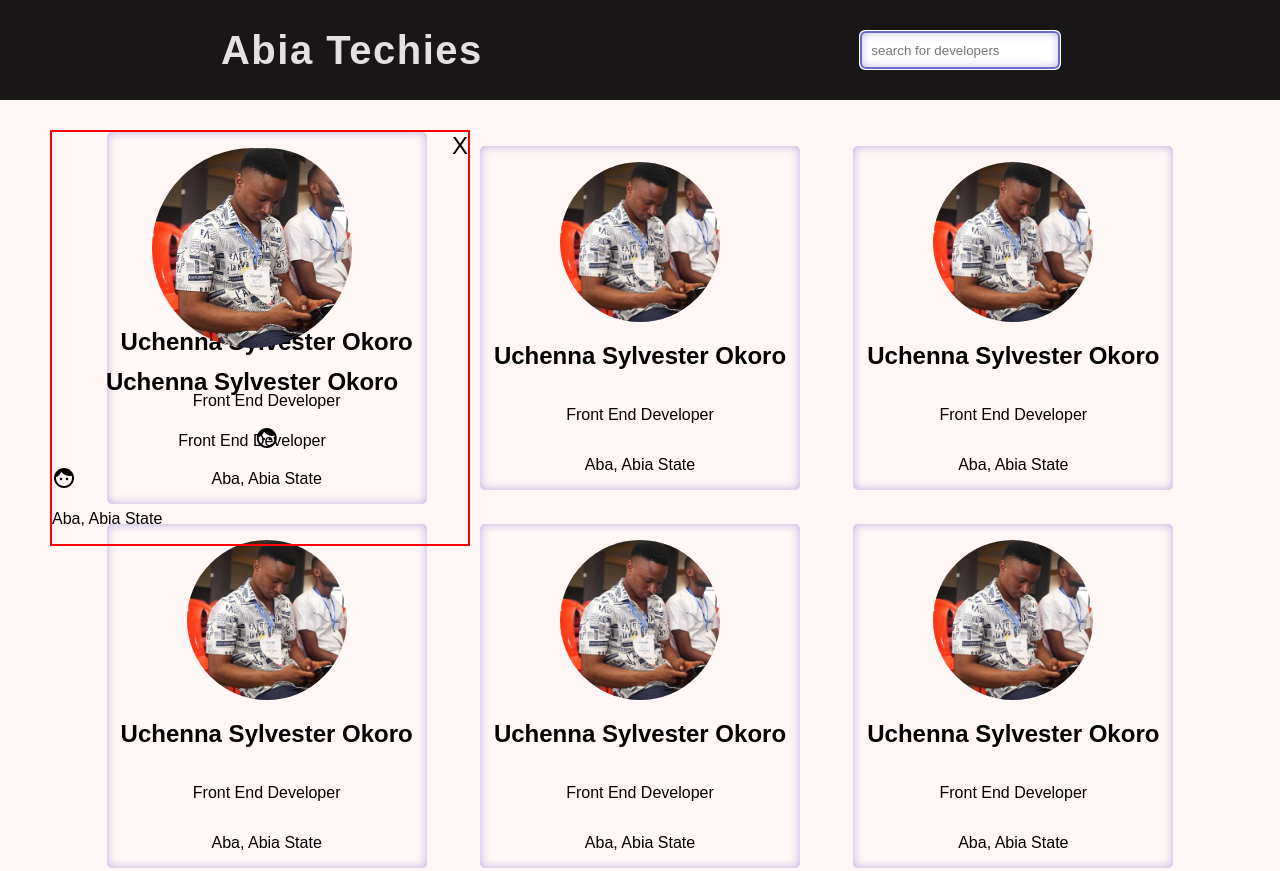
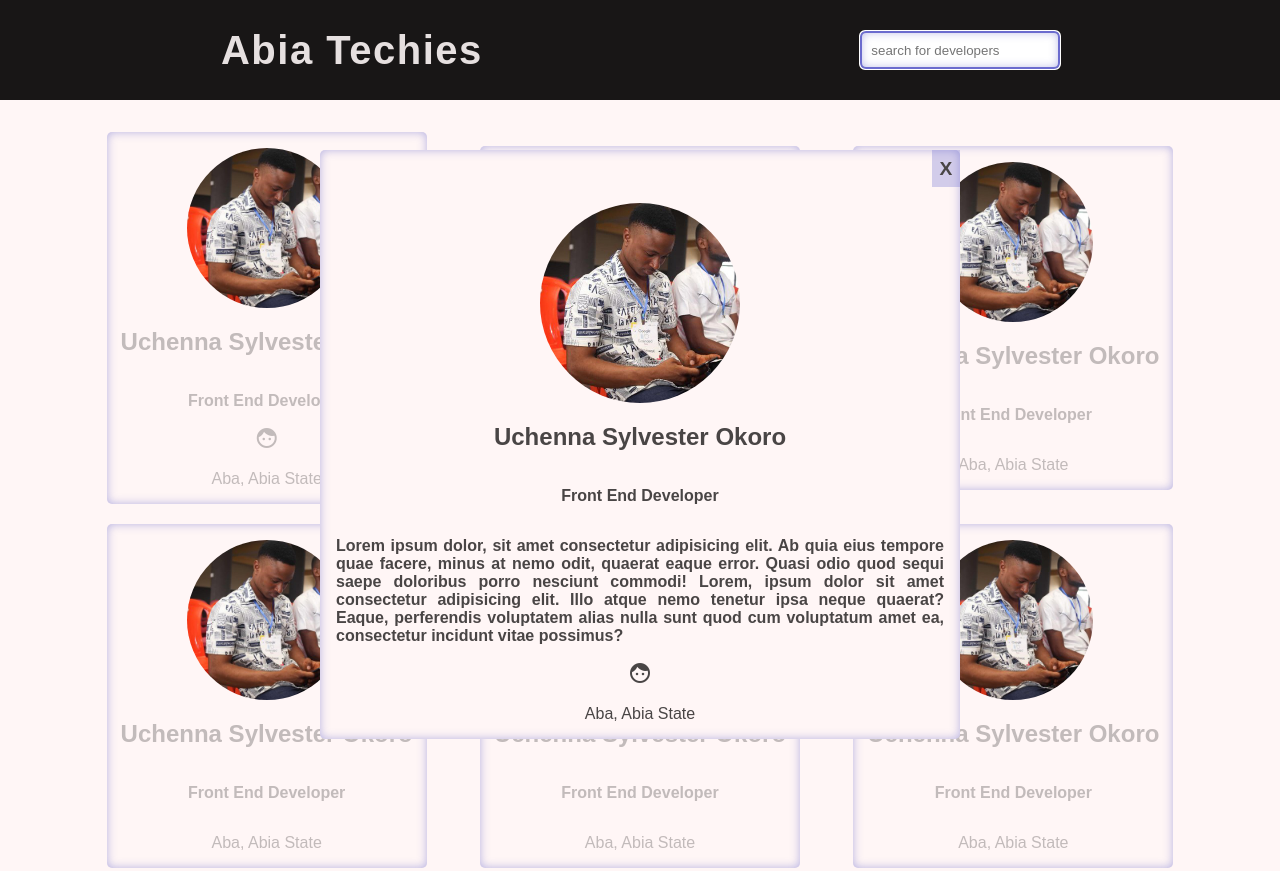
Before and after one commit to Abia-Community/Abia-Techies, a plain HTML site: page src/index.html in a window 1280 px wide. Shown: the top 871 px of the page. Drawn offline with Linux system fonts and the light colour scheme; files whose address does not match are found by name.

Commit message:
details page done!

```diff
--- a/src/index.html
+++ b/src/index.html
@@ -21,7 +21,7 @@
         </div>
     </header>
 
-    <main class="container">
+    <main class="container opac">
 
         <section class="person">
             <div class="main-info">
@@ -123,6 +123,8 @@
             <h2 class="full-name">Uchenna Sylvester Okoro</h2>
             <p class="stack">Front End Developer</p>
         </div>
+
+        <p class="description">Lorem ipsum dolor, sit amet consectetur adipisicing elit. Ab quia eius tempore quae facere, minus at nemo odit, quaerat eaque error. Quasi odio quod sequi saepe doloribus porro nesciunt commodi! Lorem, ipsum dolor sit amet consectetur adipisicing elit. Illo atque nemo tenetur ipsa neque quaerat? Eaque, perferendis voluptatem alias nulla sunt quod cum voluptatum amet ea, consectetur incidunt vitae possimus?</p>
         <div class="social-media">
             <i class="material-icons">face</i>
         </div>
--- a/src/styles.css
+++ b/src/styles.css
@@ -74,6 +74,7 @@ h1 {
 /* ******MAIN****** */
 
 main.container {
+    /* background-color: rgb(255, 246, 246, 0.7); */
     margin-top: 2em;
     display: grid;
     grid-template-columns: repeat(auto-fill, minmax(350px, 1fr));
@@ -120,23 +121,61 @@ div.main-info {
     margin-top: 1em;
 }
 
-/* DETAILS CARD */
+/* ******DETAILS CARD***** */
 
 section.details {
-    position: fixed;
-    top: 130px;
-    left: 50px;
-    border: 2px red solid;
-    /* border-radius: 10px; */
-    /* width: 15em; */
-    /* height: 10em; */
+    background-color: inherit;
+    color: rgb(73, 69, 69);
+    display: flex;
+    flex-direction: column;
+    align-items: center;
+    justify-content: center;
+    position: absolute;
+    top: 150px;
+    left: 25%;
+    box-shadow: inset 0 0 10px 0 rgb(107, 107, 206, 0.5);
+    width: 50%;
+    height: inherit;
+    padding: 0 1em;
+    border-radius: 5px;
+
+}
+
+@media (max-width: 500px) {
+    section.details {
+        width: 80%;
+        left: 10%;
+
+    }
 }
 
 span.close {
+    align-self: flex-end;
     float: right;
-    font-size: 1.5em;
+    font-size: 1.2em;
+    margin: 0 -16px;
+    font-weight: bold;
+    cursor: pointer;
+    background-color:  rgb(107, 107, 206, 0.3);
+    padding: 0.4em;
 }
 
 span.close:hover {
-    background-color: red;
+    background-color:  rgb(107, 107, 206)
 }
+
+p.description {
+    font-weight: bold;
+    text-align: justify;
+
+}
+
+.stack {
+    font-weight: bolder;
+}
+
+
+
+.opac {
+    color: rgb(54, 49, 49, 0.3)
+}
```
